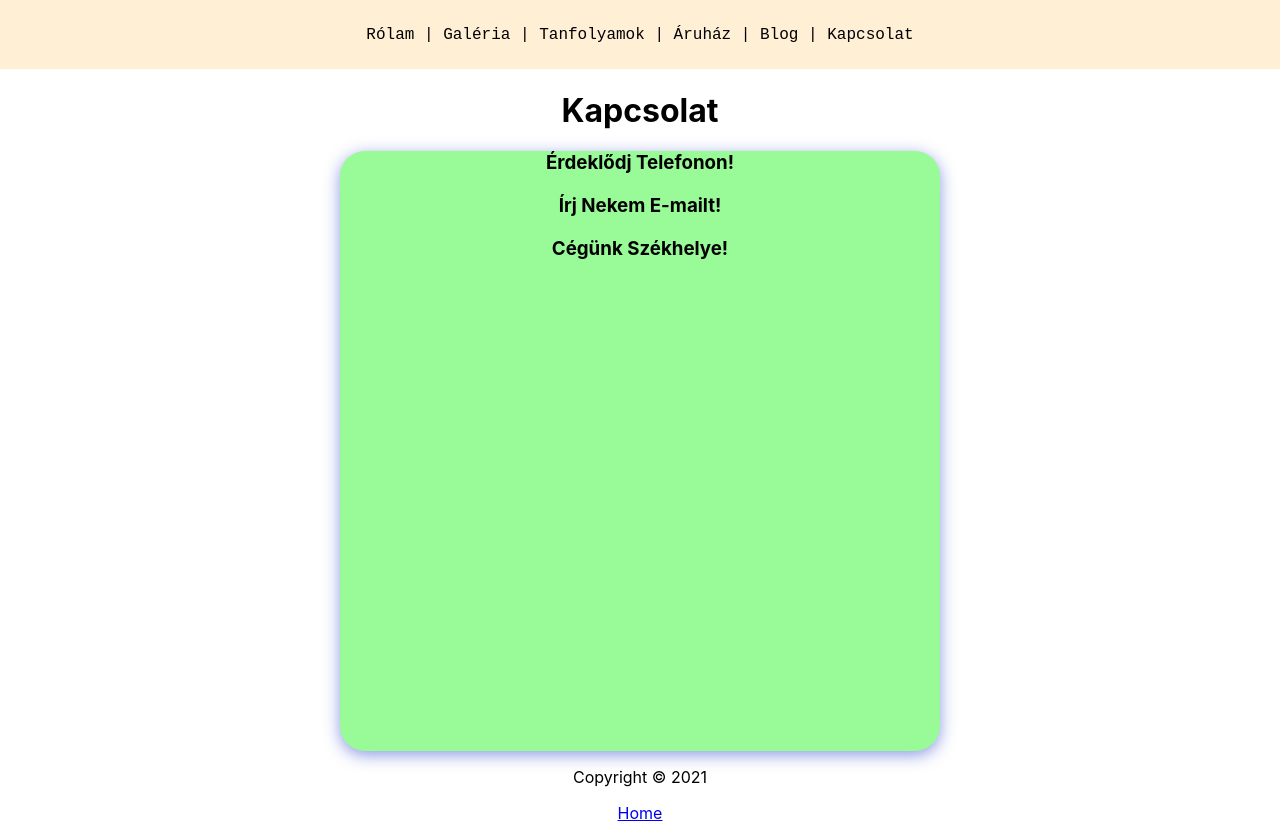
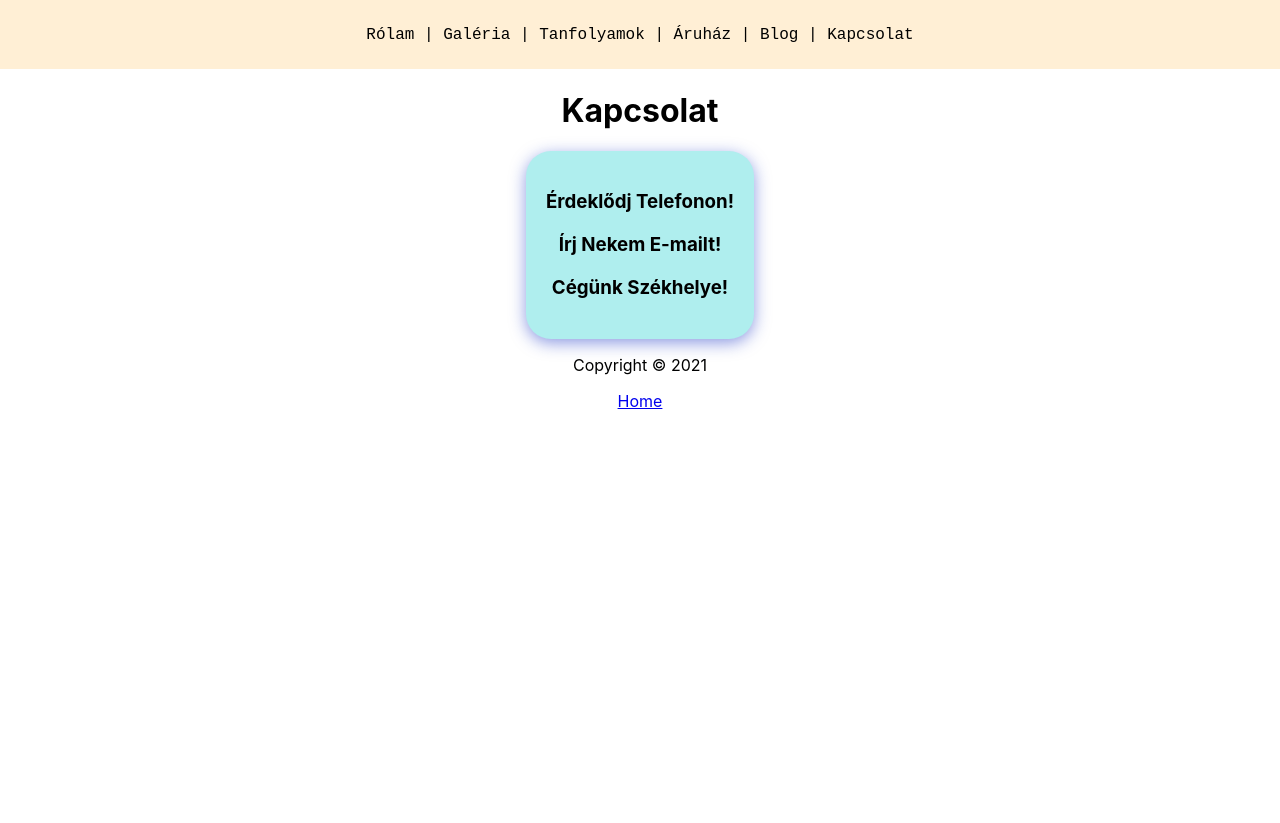
Before and after one commit to paebo/fullwool, a React (Create React App) app in the folder frontend/: page /contact in a window 1280 px wide. After the commit the page ends 800 px from the top, so only its background shows below. Built offline with nearby package versions, Linux system fonts and the light colour scheme; no server answers.

Commit message:
created basic css class for contact page

```diff
--- a/frontend/src/App.css
+++ b/frontend/src/App.css
@@ -25,10 +25,19 @@
   color: white;
 }
 
-.aboutCardContainer {
+.cardContainer {
   display: inline-block;
   height: auto;
   position: relative;
+}
+
+.contactCard {
+  text-align: center;
+  background-color: paleturquoise;
+  border-radius: 25px;
+  padding: 20px;
+  box-shadow: 0 4px 16px 0 rgba(28, 53, 197, 0.5);
+  transition: 0.3s;
 }
 
 .aboutCard {
--- a/frontend/src/pages/About.js
+++ b/frontend/src/pages/About.js
@@ -21,7 +21,7 @@ function About() {
     }
 
     return (
-        <div class="aboutCardContainer">
+        <div class="cardContainer">
             <h1>Rólam</h1>
             <div className="aboutCard">
                 <div className="container">
--- a/frontend/src/pages/Contact.js
+++ b/frontend/src/pages/Contact.js
@@ -21,9 +21,9 @@ export default function Contact() {
     }
 
     return (
-        <div className="aboutCardContainer">
+        <div className="cardContainer">
             <h1>Kapcsolat</h1>
-            <div className="aboutCard">
+            <div className="contactCard">
                 <div className="container">
                     <Contacts contacts={contact} />
                 </div>
```
